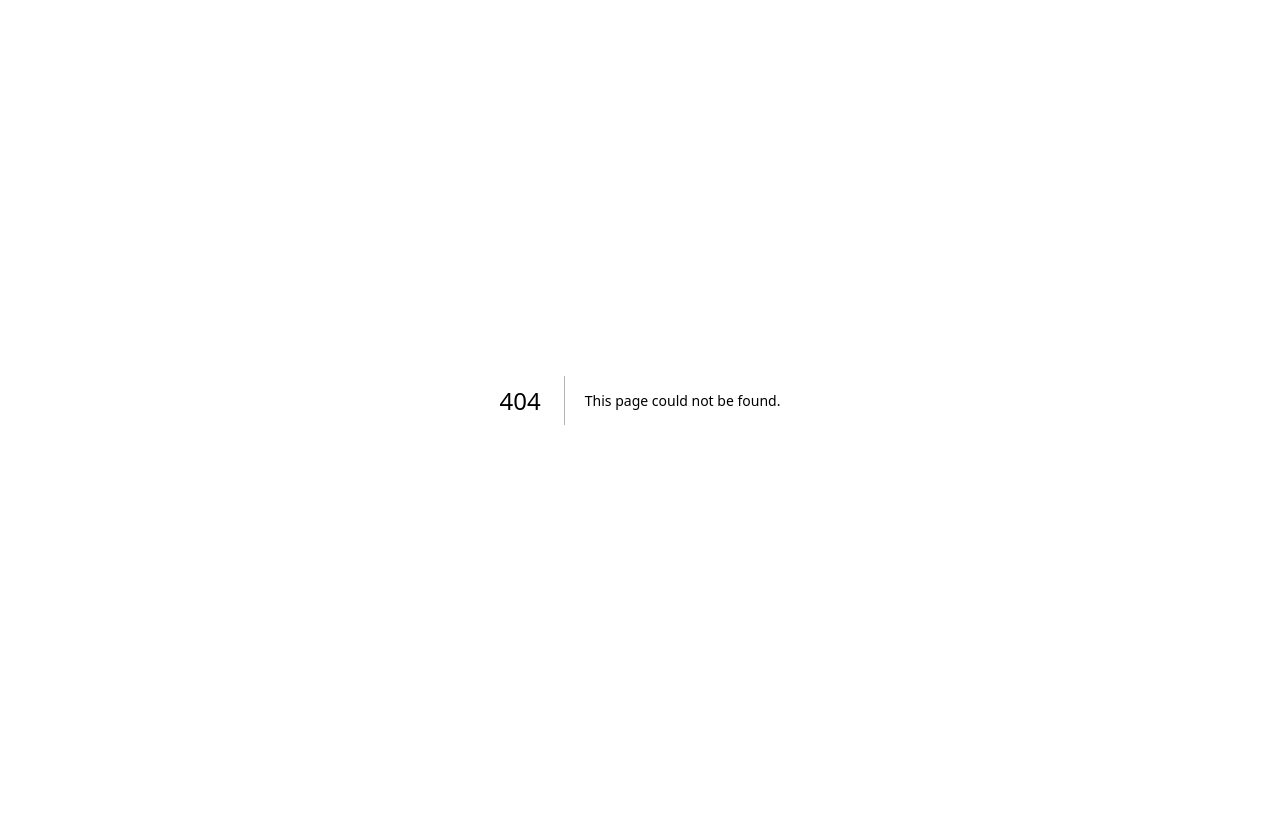
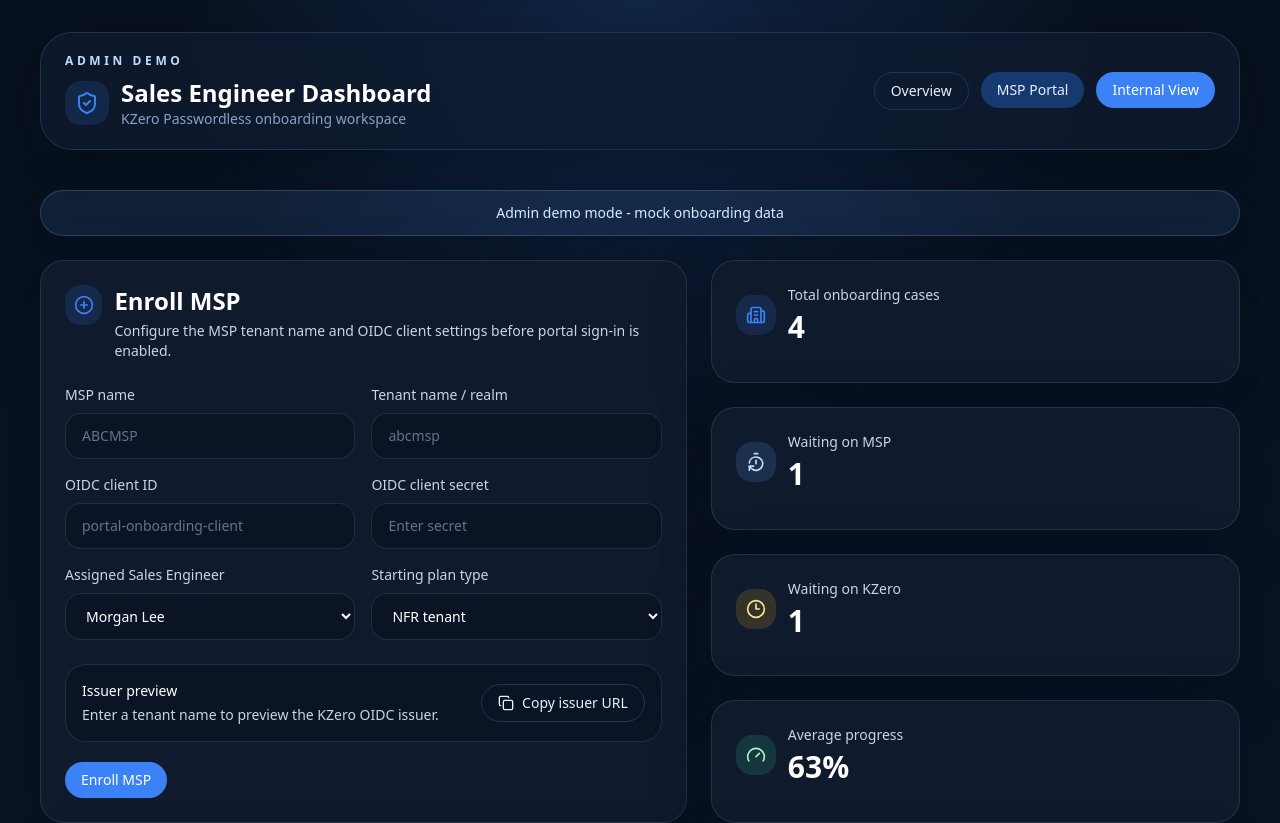
Before and after one commit to bekzero/onboarding-portal, a Next.js app: page /admin-demo in a window 1280 px wide. Before the commit this address had no page. Shown: the top 823 px of the page. Before the commit the page ends 800 px from the top, so only its background shows below. Built offline with nearby package versions, Linux system fonts and the light colour scheme.

Commit message:
Add public admin demo route

```diff
--- /dev/null
+++ b/app/admin-demo/page.tsx
@@ -0,0 +1,20 @@
+import { PortalShell } from "@/components/portal-shell";
+import { InternalDashboard } from "@/components/internal-dashboard";
+import { Card } from "@/components/ui/card";
+import { onboardingCases, users } from "@/lib/mock-data";
+
+export default function AdminDemoPage() {
+  return (
+    <PortalShell title="Sales Engineer Dashboard" eyebrow="Admin demo">
+      <div className="grid gap-6">
+        <Card className="border-blue-300/20 bg-blue-400/10 py-3 text-center text-sm text-blue-100">
+          Admin demo mode - mock onboarding data
+        </Card>
+        <InternalDashboard
+          baseCases={onboardingCases}
+          salesEngineers={users.filter((user) => user.role === "sales_engineer")}
+        />
+      </div>
+    </PortalShell>
+  );
+}
--- a/app/page.tsx
+++ b/app/page.tsx
@@ -26,7 +26,7 @@
     <div className="mx-auto flex min-h-screen w-full max-w-7xl flex-col px-6 py-8 md:px-10">
       <div className="relative z-10 mb-4 flex justify-end">
         <Link
-          href="/internal"
+          href="/admin-demo"
           className="inline-flex rounded-md text-sm text-slate-400 transition-colors hover:text-blue-200 focus-visible:outline-none focus-visible:ring-2 focus-visible:ring-blue-300"
         >
           Admin
```
